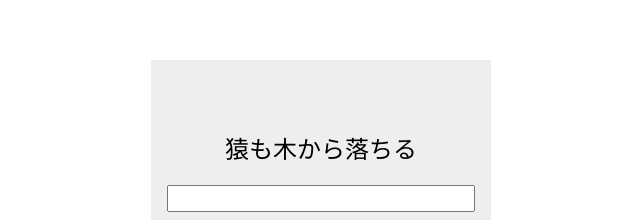
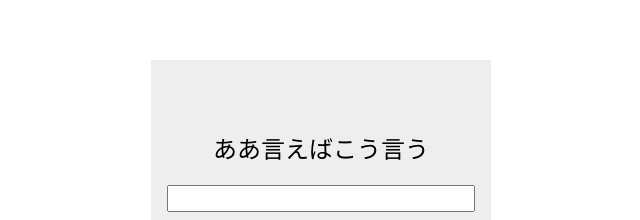
Before and after one commit to kado-kado/ty1, a plain HTML site: page index.html in a window 1280 px wide. Shown: the part 170-390 px from the top of the page, without its empty margins (319-959 px from the left). Drawn offline with Linux system fonts and the light colour scheme.

Commit message:
index.html

```diff
--- a/index.html
+++ b/index.html
@@ -73,16 +73,7 @@
     var startButton = document.getElementById("start-button");
 
     var words = [
-      "猿も木から落ちる",
-      "花より団子",
-      "一石二鳥",
-      "二度あることは三度ある",
-      "井の中の蛙大海を知らず",
-      "蛇の道は蛇",
-      "石の上にも三年",
-      "犬も歩けば棒に当たる",
-      "虎穴に入らずんば虎子を得ず",
-      "出る杭は打たれる"
+              "ああ言えばこう言う","急がば回れ","魚心あれば水心","縁の下の力持ち","鬼の目にも涙","飼い犬に手を噛まれる","九死に一生を得る","口は禍の元","芸術は長く人生は短し","後悔先に立たず","猿も木から落ちる","知らぬが仏","酸いも甘いも噛み分けた","善は急げ","大は小を兼ねる","塵も積もれば山となる","鶴は千年亀は万年","天は二物を与えず","時は金なり","長い物には巻かれろ","二度あることは三度ある","糠に釘","猫の手も借りたい","暖簾に腕押し","早起きは三文の徳","火のないところに煙は立たぬ","覆水盆に反らず","弁慶の泣き所","仏の顔も三度","眉毛を読まれる","身から出た錆","娘一人に婿八人","目には目、歯には歯","元の鞘に納まる","焼け石に水","油断大敵","弱り目に祟り目","楽は苦の種、苦は楽の種","良薬は口に苦し","類は友を呼ぶ","例によって例の如し","論語読みの論語知らず","笑う門には福来たる"
     ];
 
     var currentIndex = 0;
```
